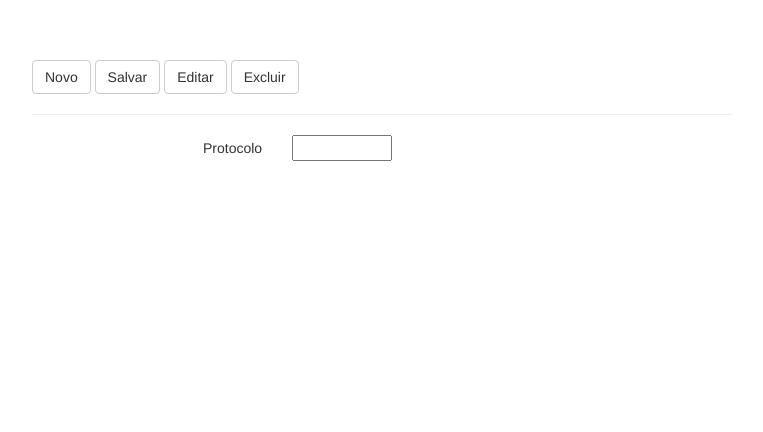
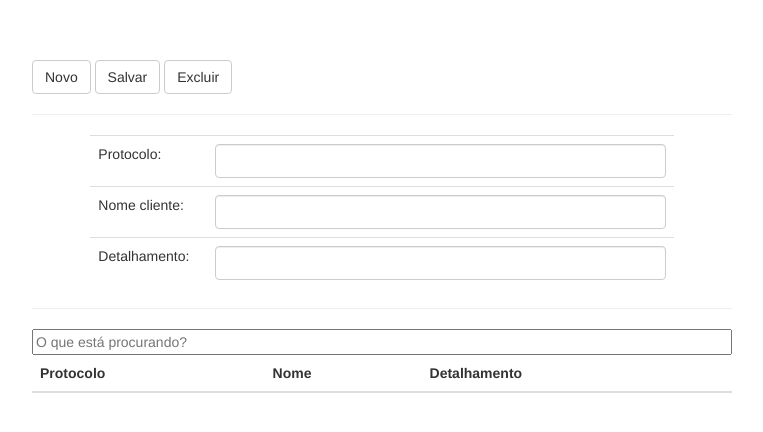
Before and after one commit to rogeriocassimiro/angularjs-java, a web app: page / in a window 1280 px wide. Shown: the top 432 px of the page, without its empty margins (258-1021 px from the left). Run offline with its HTML, style and script files only (its server is not run), Linux system fonts and the light colour scheme; data that the repository does not hold is empty.

Commit message:
atualizacoes js

```diff
--- a/WebContent/index.html
+++ b/WebContent/index.html
@@ -17,22 +17,50 @@
 
 		<button class="btn btn-default" ng-click="salvar();">Salvar</button>
 
-		<button class="btn btn-default" ng-click="editar();">Editar</button>
-
 		<button class="btn btn-default" ng-click="excluir();">Excluir</button>
 
 		<hr />
 
 		<form name="atendimentoForm" class="form-inline">
-			<table>
+			<table class="table table-responsive">
 				<tr class="row">
-					<td class="col-xs-2">Protocolo</td>
-					<td class="col-xs-3"><input type="text" style="width:100px;" ng-model="atendimento.protocolo"/></td>
+					<td class="col-xs-2">Protocolo:</td>
+					<td class="col-xs-4"><input type="text" class="form-control" style="width: 100%" ng-model="atendimento.protocolo"/></td>
 				</tr>
+				<tr class="row">
+					<td class="col-xs-2">Nome cliente:</td>
+					<td class="col-xs-8"><input type="text" class="form-control" style="width: 100%" ng-model="atendimento.nomeCliente"/></td>
+				</tr>
+				<tr class="row">
+					<td class="col-xs-2">Detalhamento:</td>
+					<td class="col-xs-8"><input type="text" class="form-control" style="width: 100%" ng-model="atendimento.detalhamento"/></td>
+				</tr>
+			</table>
+		</form>
 
+		<hr />
+
+		<div class="row">
+			<div class="col-sm-12">
+				<input type="text" ng-model="query" class="form-controler" style="width: 100%" placeholder="O que está procurando?"/>
+				<table class="table table-responsive table-striped">
+				<thead>
+					<tr>
+						<th>Protocolo</th>
+						<th>Nome</th>
+						<th>Detalhamento</th>
+					</tr>
+				</thead>
+				<tbody>
+					<tr ng-repeat="atendimento in atendimentos | filter : query" ng-click="seleciona(atendimento);">
+						<td>{{atendimento.protocolo}}</td>
+						<td>{{atendimento.nomeCliente}}</td>
+						<td>{{atendimento.detalhamento}}</td>
+					</tr>
+				</tbody>
 			</table>
-
-		</form>
+			</div>
+		</div>
 
 	</div>
 
--- a/WebContent/js/controller.js
+++ b/WebContent/js/controller.js
@@ -5,22 +5,26 @@ crudAtendimento.controller("AtendimentoController", ["$resource", "$scope", func
 
 
 	var angularResource = $resource("/SistemaAtendimento/rest/atendimento");
-	var angularResourceParam = $resource("/SistemaAtendimento/rest/atendimento/:protocolo" , {protocolo : "@protocolo"});
-
-	$scope.atendimentos = angularResource.query(function(){});
+	var angularResourceParam = $resource("/SistemaAtendimento/rest/atendimento/:id" , {id : "@id"});
 
 	$scope.salvar = function(){
-		var newResource = new angularResource($scope.atendimento);
 
-		newResource.$save(function(){
-			$scope.atendimentos.push(newResource);
-		});
+		if(!$scope.atendimento.id){
+			var newResource = new angularResource($scope.atendimento);
+			newResource.$save(function(){
+				$scope.atendimentos.push(newResource);
+				$scope.novo();
+			});
+		}  else{
+			$scope.editar();
+		}
 	}
 
 	$scope.editar = function() {
 		var newResource = new angularResource($scope.atendimento);
 		newResource.$save(function(){
 			$scope.novo();
+			$scope.carregaLista();
 		});
 	}
 
@@ -39,7 +43,16 @@ crudAtendimento.controller("AtendimentoController", ["$resource", "$scope", func
 	}
 
 	$scope.seleciona = function(atendimento) {
-		$scope.atendimento = atendimento;
+		$scope.atendimento = angular.copy(atendimento);
 	}
 
+	$scope.carregaLista = function(){
+		var query = angularResource.query()
+		query.$promise.then(function(data){
+			$scope.atendimentos = data;
+		});
+	}
+
+	$scope.carregaLista();
+
 }]);
```
